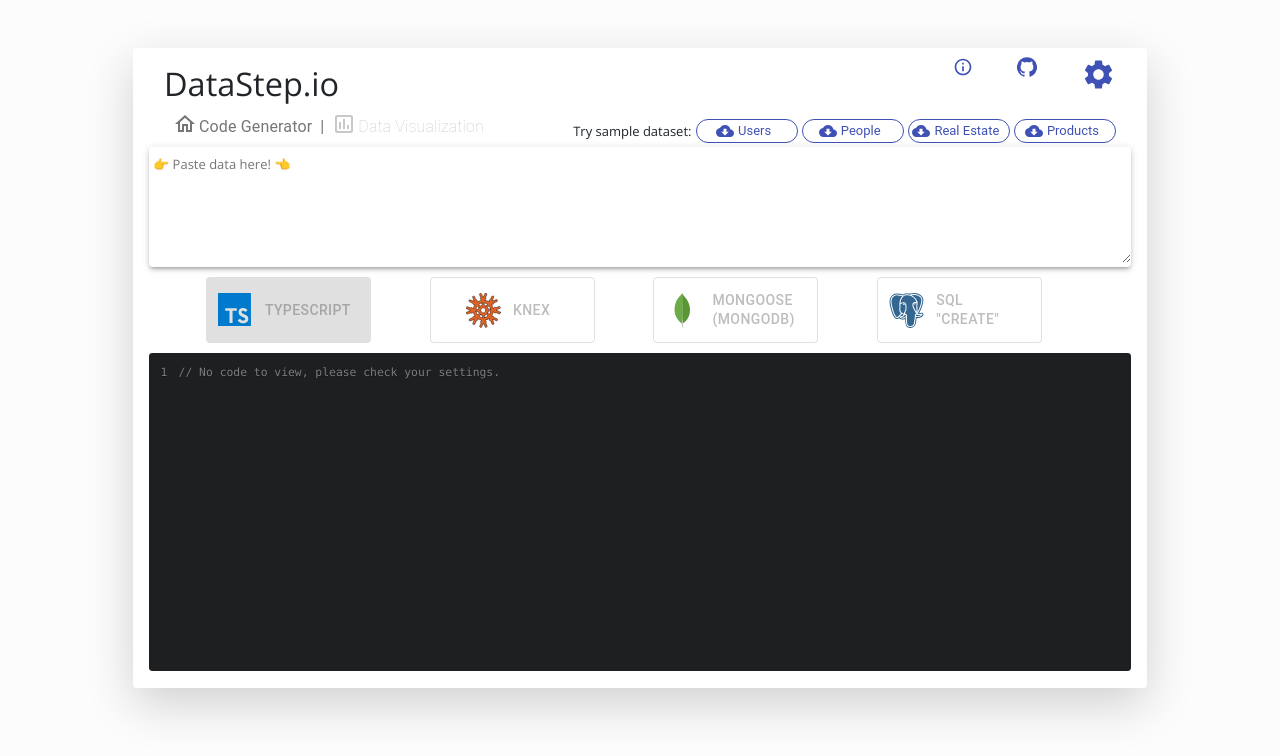
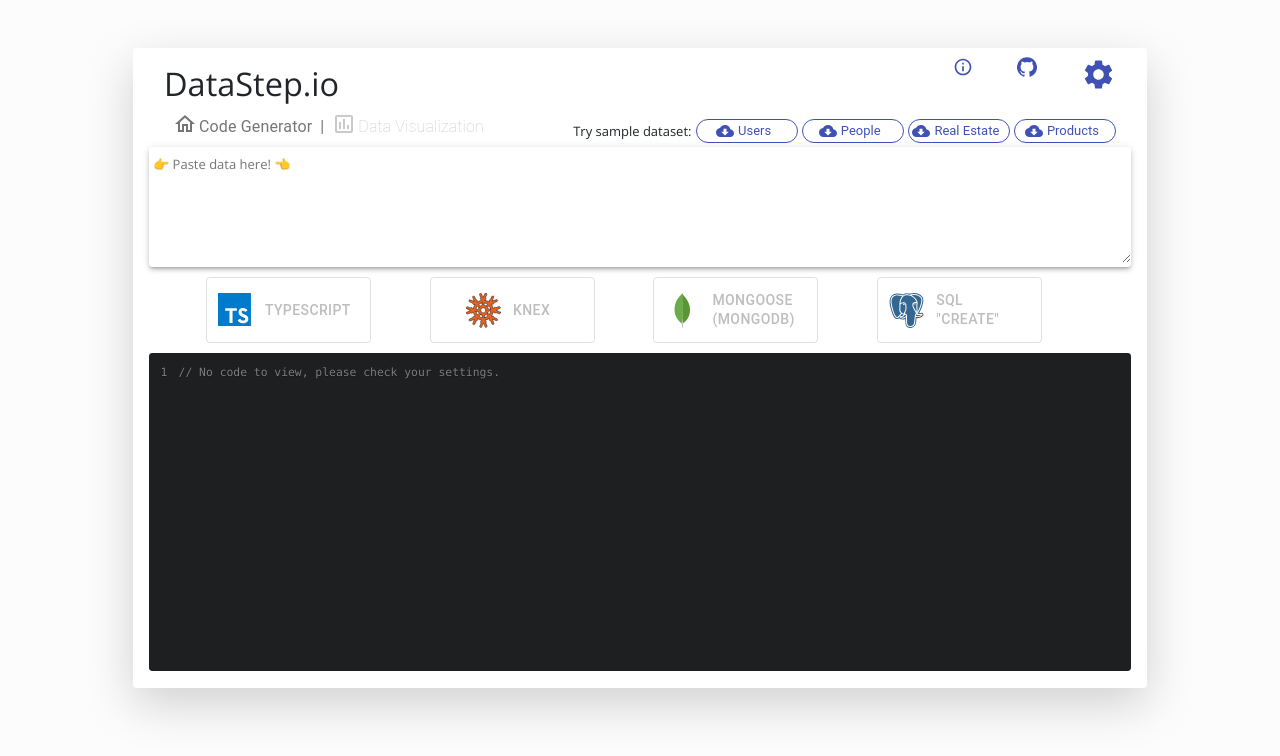
Before and after one commit to elite-libs/DataAnalyzer.app, a React (Create React App) app: page / in a window 1280 px wide. Shown: the top 756 px of the page. Built offline with nearby package versions, Linux system fonts and the light colour scheme.

Commit message:
working preview

```diff
--- a/src/components/OutputButtons.tsx
+++ b/src/components/OutputButtons.tsx
@@ -23,9 +23,9 @@
 
 export const OutputButtons = ({ onChange }: Props) => {
   const dispatch = useDispatch();
-  const { inputData, schema } = useSelector((state: RootState) => state.analysisFeature);
+  const { inputData, results } = useSelector((state: RootState) => state.analysisFeature);
   const { outputAdapter } = useSelector((state: RootState) => state.optionsActions);
-  const hasParsedInputData = Boolean(schema);
+  const hasParsedInputData = Boolean(results);
   console.log({ hasParsedInputData });
   const schemaLinkProps = inputData
     ? {
@@ -48,7 +48,7 @@
           return (
             <Button
               onClick={() => onAdapterClicked({ adapter })}
-              variant={outputAdapter === adapter ? 'contained' : 'outlined'}
+              variant={hasParsedInputData && outputAdapter === adapter ? 'contained' : 'outlined'}
               size="medium"
               color={hasParsedInputData && outputAdapter === adapter ? 'default' : 'primary'}
               startIcon={icon}
--- a/src/components/SchemaTools/InputProcessor.tsx
+++ b/src/components/SchemaTools/InputProcessor.tsx
@@ -17,9 +17,7 @@
 
 export default function InputProcessor({ className = '' }: Props) {
   const dispatch = useDispatch();
-  const { inputData, results, schema, schemaName } = useSelector(
-    (state: RootState) => state.analysisFeature,
-  );
+  const { inputData, schema } = useSelector((state: RootState) => state.analysisFeature);
 
   const hasParsedInputData = Boolean(schema);
   const hasInputData: boolean =
@@ -32,8 +30,8 @@
   if (hasParsedInputData) className += ' disabled';
 
   const textareaOpts = {
-    rowsMin: hasParsedInputData ? 5 : 10,
-    rowsMax: hasParsedInputData ? 5 : undefined,
+    // rowsMin: hasParsedInputData ? 5 : 10,
+    // rowsMax: hasParsedInputData ? 5 : undefined,
     disabled: hasParsedInputData,
   };
 
@@ -51,21 +49,21 @@
     >
       {hasParsedInputData ? (
         <>
+          <div
+            style={{ zIndex: 500, position: 'relative', opacity: 0.88 }}
+            className={`d-flex justify-content-center align-items-center position-absolute`}
+          >
             <Button
-            size="large"
+              size="small"
               color="secondary"
               variant={'contained'}
               startIcon={<SyncOutlinedIcon />}
               onClick={resetAppState}
-            style={{
-              margin: '0 auto',
-              transform: 'translateY(-30px)',
-              position: 'absolute',
-              zIndex: 500,
-            }}
+              style={{ transform: 'translateY(1.3rem) translateX(40ch)' }}
             >
               Reset / Start Over
             </Button>
+          </div>
           <CodeViewer maxHeight={'15vh'}>{inputData}</CodeViewer>
         </>
       ) : (
--- a/src/components/SchemaTools/ResultsView/SchemaExplorer.js
+++ b/src/components/SchemaTools/ResultsView/SchemaExplorer.tsx
@@ -1,22 +1,23 @@
 import React from 'react';
 import Chart from 'react-apexcharts';
+import { FieldInfo, TypeSummary } from 'schema-analyzer';
 
-const getFieldNames = (schemaResults) => {
+const getFieldNames = (schemaResults: TypeSummary<FieldInfo>) => {
   return Object.keys(schemaResults.fields);
 };
 
-const getTypeCounts = (schemaResults) => {
+const getTypeCounts = (schemaResults: TypeSummary<FieldInfo>) => {
   return Object.entries(schemaResults.fields).reduce((typeCounts, [fieldName, typeInfo]) => {
     const { types } = typeInfo;
     Object.keys(types).forEach((typeName) => {
       typeCounts[typeName] = typeCounts[typeName] || 0;
       typeCounts[typeName]++;
     });
-    return typeCounts
+    return typeCounts;
   }, {});
 };
 
-const getFieldLabeledData = (schemaResults) => {
+const getFieldLabeledData = (schemaResults: TypeSummary<FieldInfo>) => {
   const { fields } = schemaResults;
   const fieldNames = Object.keys(fields);
   const typesList = Object.keys(getTypeCounts(schemaResults));
@@ -30,9 +31,7 @@
           fields[fieldName],
           fields[fieldName].types[type],
         );
-        return fields[fieldName].types[type]
-          ? fields[fieldName].types[type].count
-          : 0;
+        return fields[fieldName].types[type] ? fields[fieldName].types[type].count : 0;
       }),
     };
   });
@@ -59,7 +58,9 @@
 //     // .filter(f => f[0] !== 'Null' && f[0] !== 'Unknown')
 //     .sort((a, b) => a[1].count > b[1].count ? -1 : a[1].count === b[1].count ? 0 : 1)
 // }
-
+type Props = {
+  schemaResults: TypeSummary<FieldInfo> | null | undefined;
+};
 const pixelHeightPerField = 30; // 21.75
 // NOTE: Additional color sets available here: https://apexcharts.com/docs/options/theme/
 const colorSets = {
@@ -69,13 +70,13 @@
   brights: ['#6699cc', '#fff275', '#ff8c42', '#ff3c38', '#a23e48'],
   blueRad: ['#006ba6', '#0496ff', '#ffbc42', '#d81159', '#8f2d56'],
 };
-export default class SchemaExplorer extends React.Component {
-  constructor(props) {
+export default class SchemaExplorer extends React.Component<Props, any> {
+  constructor(props: Props) {
     super(props);
 
     const schemaAnalysis = this.props.schemaResults;
-    const fieldNames = schemaAnalysis && Object.keys(schemaAnalysis.fields);
-    const chartHeight = pixelHeightPerField * fieldNames.length;
+    const fieldNames = (schemaAnalysis && Object.keys(schemaAnalysis.fields)) || [];
+    const chartHeight = pixelHeightPerField * (fieldNames?.length || 0);
 
     // console.error('fieldNames', fieldNames)
     const colorPalette = colorSets.blueRad.concat(
@@ -118,10 +119,8 @@
             xaxis: {
               categories: getFieldNames(schemaAnalysis), // [2008, 2009, 2010, 2011, 2012, 2013, 2014],
               labels: {
-                formatter: function (
-                  value,
-                  { series, seriesIndex, dataPointIndex, w },
-                ) {
+                // @ts-ignore
+                formatter: function (value: any, { series, seriesIndex, dataPointIndex, w }) {
                   return value + '';
                 },
               },
@@ -133,10 +132,8 @@
             },
             tooltip: {
               y: {
-                formatter: function (
-                  value,
-                  { series, seriesIndex, dataPointIndex, w },
-                ) {
+                // @ts-ignore
+                formatter: function (value, { series, seriesIndex, dataPointIndex, w }) {
                   return value + '';
                 },
               },
@@ -177,9 +174,7 @@
         />
       );
     } else {
-      return (
-        <div className="chart-placeholder">Charts waiting for input...</div>
-      );
+      return <div className="chart-placeholder">Charts waiting for input...</div>;
     }
   }
 }
--- a/src/components/SchemaTools/index.tsx
+++ b/src/components/SchemaTools/index.tsx
@@ -1,4 +1,4 @@
-import React, { Suspense, Fragment, lazy } from 'react';
+import React, { Suspense, Fragment, lazy, ComponentType } from 'react';
 import { BrowserRouter as Router, Switch, Route, Link as RouteLink } from 'react-router-dom';
 import { useDispatch, useSelector } from 'react-redux';
 import { useSnackbar } from 'notistack';
@@ -31,9 +31,14 @@
 import type { Dictionary } from 'types';
 
 import './index.scss';
+import type SchemaExplorer from './ResultsView/SchemaExplorer';
 
 const CodeViewer = lazy(() => import('./ResultsView/CodeViewer'));
-const SchemaExplorer = lazy(() => import('./ResultsView/SchemaExplorer.js'));
+const SchemaExplorerComponent = lazy<any>(() =>
+  import('./ResultsView/SchemaExplorer').then((SchemaExplorer) => {
+    return SchemaExplorer;
+  }),
+);
 const AboutPage = lazy(() => import('../../AboutPage'));
 
 export default function SchemaTools() {
@@ -58,6 +63,7 @@
   // 2. Process the structured data into Schema analysis
   // 3. Convert Schema analysis to flattend types
   async function parseRawText() {
+    setParsedInputData(null);
     try {
       if (inputData && inputData.length < 3) {
         enqueueSnackbar(`Check your input. Must be valid JSON or CSV.`, { variant: 'warning' });
@@ -94,14 +100,17 @@
   }
 
   async function getTypeSummary() {
-    const results = await schemaAnalyzer(schemaName!, parsedInputData!, options).catch((error) => {
+    const parsedInputData = await parseRawText();
+    const schema = await schemaAnalyzer(schemaName!, parsedInputData!, options).catch((error) => {
       enqueueSnackbar(`${error.message}`, { variant: 'warning' });
     });
-    dispatch(setSchema(results || null));
-    return results;
+    dispatch(setSchema(schema || null));
+    return schema ? schema : null;
   }
 
   async function renderCode() {
+    const schema = await getTypeSummary();
+    console.log('about to generate code', options.outputAdapter, schema);
     const generatedCode = render({
       schemaName: schemaName!,
       options,
@@ -109,6 +118,7 @@
     })(schema!);
 
     dispatch(setResults(generatedCode));
+    console.log('generated code', generatedCode);
     return generatedCode;
   }
 
@@ -116,7 +126,7 @@
     const startTime = Date.now();
     console.time(`Processing:${adapter}`);
     try {
-      await parseRawText();
+      // await parseRawText();
       await getTypeSummary();
       await renderCode();
       enqueueSnackbar(`Completed in ${((Date.now() - startTime) / 1000).toFixed(1)} seconds.`, {
@@ -181,7 +191,7 @@
               </Route>
               <Route path="/results/explorer">
                 <section>
-                  <SchemaExplorer schemaResults={results} />
+                  <SchemaExplorerComponent schemaResults={schema} />
                 </section>
               </Route>
             </Switch>
--- a/src/store/optionsSlice.tsx
+++ b/src/store/optionsSlice.tsx
@@ -29,7 +29,7 @@
   reducers: {
     setOptions(state, action: PayloadAction<Partial<State>>) {
       const { payload } = action;
-      state = { ...state, ...payload, _timestamp: Date.now() };
+      Object.assign(state, payload, { _timestamp: Date.now() });
     },
     resetOptions(state) {
       state = { ...initialState };
```
Lines whose indentation alone changed are shown as unchanged.
